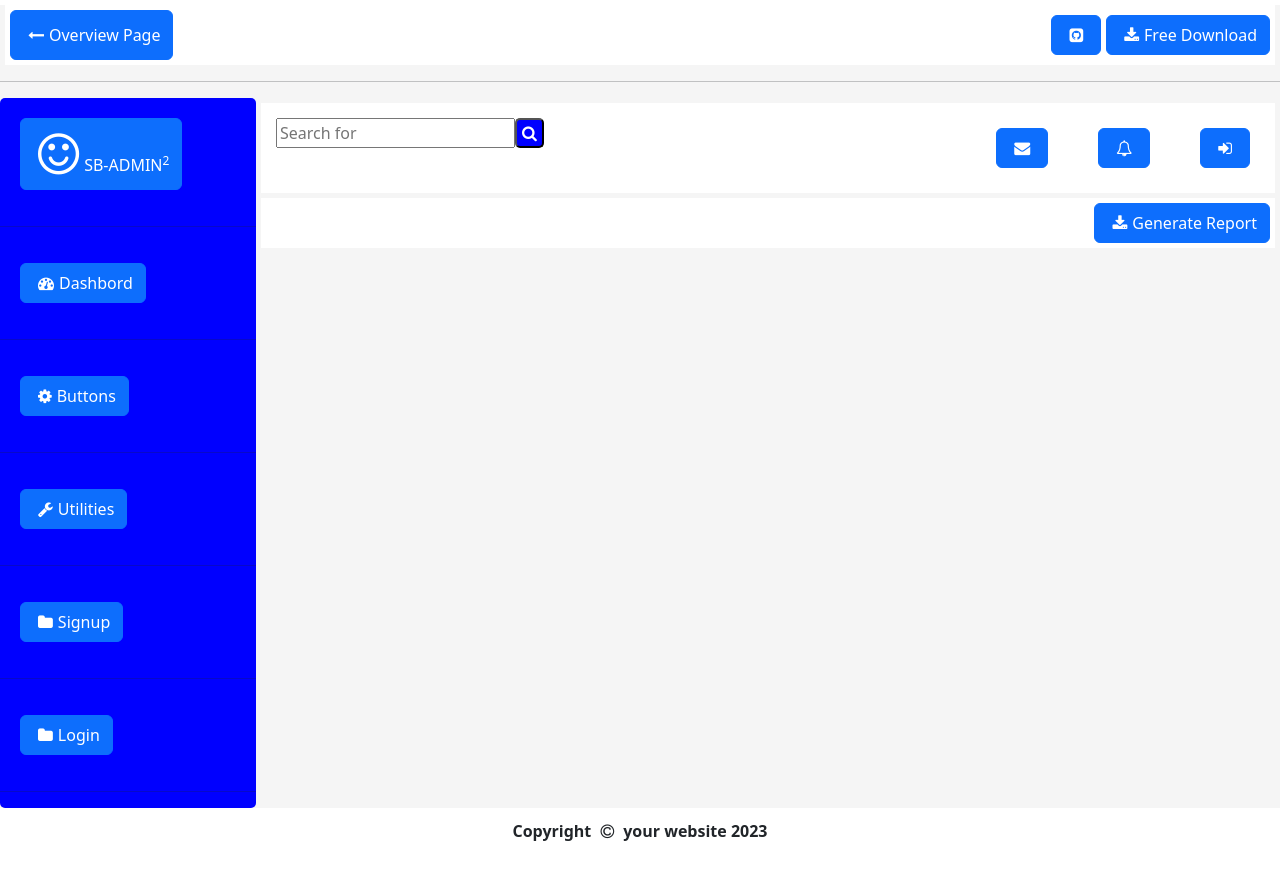
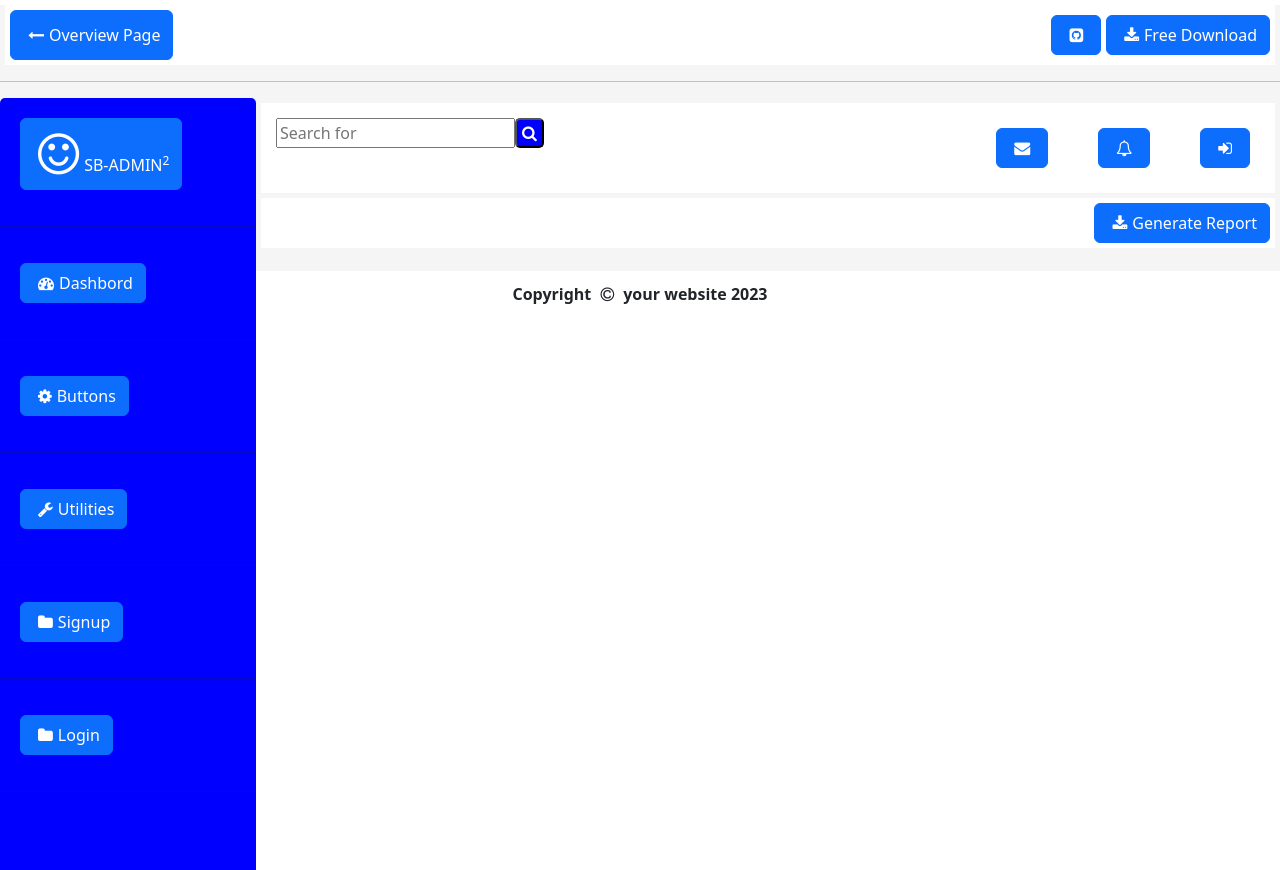
Before and after one commit to vijipriya110/my-appliction, a React (Create React App) app: page / in a window 1280 px wide. After the commit the page ends 800 px from the top, so only its background shows below. Built offline with nearby package versions, Linux system fonts and the light colour scheme.

Commit message:
Update App.css

```diff
--- a/src/App.css
+++ b/src/App.css
@@ -52,6 +52,7 @@
   background-color:blue;
   font-size:medium;
   border-radius: 5px;
+  position:fixed;
 }
 .nav >div {
   margin: 20px 20px;
@@ -66,6 +67,8 @@
    /* border: 1px solid red;  */
   height:100%;
   width: 80%;
+  margin-left:20%;
+  position:relative;
 }
 
  .fo-item{
@@ -415,3 +418,5 @@ h3{
   font-weight: bold;
   padding: 10px 10px;
 }
+@media only screen and (max-width:460px){
+}
```
